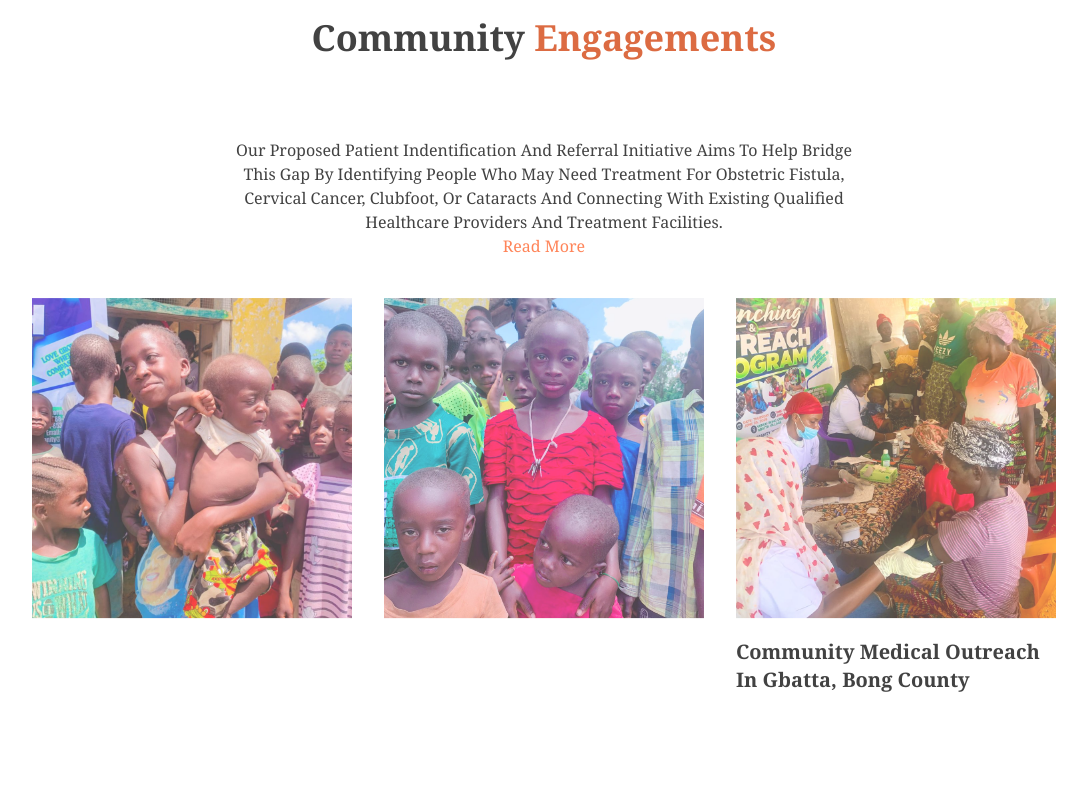
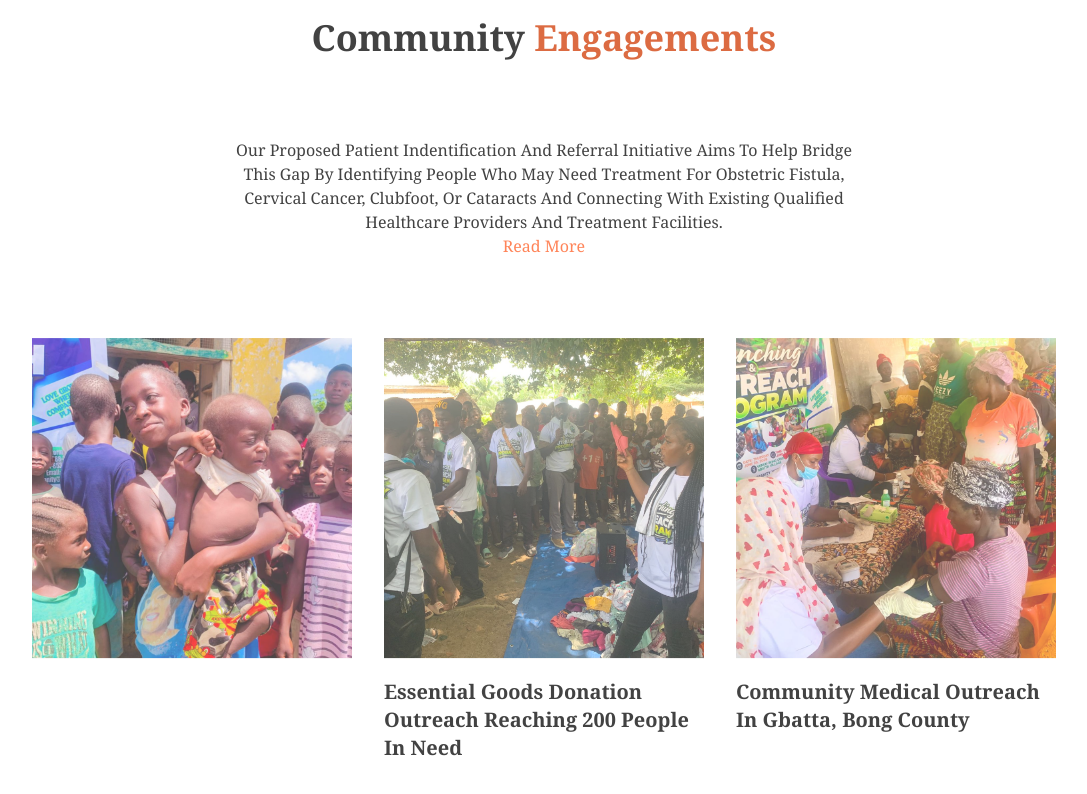
Before and after one commit to RobustTechLiberia/saints_of_humanity, a React (Vite) app: page /#/ in a window 1280 px wide. Shown: the part 3117-3911 px from the top of the page, without its empty margins (96-1183 px from the left). Built offline with nearby package versions, Linux system fonts and the light colour scheme.

Commit message:
deployment

```diff
--- a/src/components/gallery.jsx
+++ b/src/components/gallery.jsx
@@ -1,13 +1,13 @@
 import React from "react";
 import img1 from "../assets/images/IMG-20261023-WA0011.jpg";
-import img2 from "../assets/images/IMG-20261023-WA0012.jpg";
+import img2 from "../assets/images/IMG-20261023-WA0001.jpg";
 import img3 from "../assets/images/IMG-20261021-WA0031.jpg";
 
 class Gallery extends React.Component {
   render() {
     return (
       <>
-        <div className="flex flex-wrap justify-center items-center md:gap-5 lg:gap-8 gap-20 bg-white">
+        <div className="flex flex-wrap justify-center items-center md:gap-5 lg:gap-8 gap-20 md:my-20 my-8 bg-white">
           <div className="w-80 h-80 bg-gray-200">
             <img
               src={img1}
@@ -23,6 +23,9 @@ class Gallery extends React.Component {
               srcset=""
               className="w-80 h-80 object-cover"
             />
+            <div className="w-auto h-28 bg-white font-serif font-semibold capitalize md:text-xl md:py-5 lg:py-5 py-8 lg:text-xl text-2xl">
+              essential goods donation outreach reaching 200 people in need
+            </div>
           </div>
           <div className="w-80 h-80 bg-gray-200">
             <img
```
Also changed, not shown: src/assets/images/IMG-20261023-WA0001.jpg (added).
